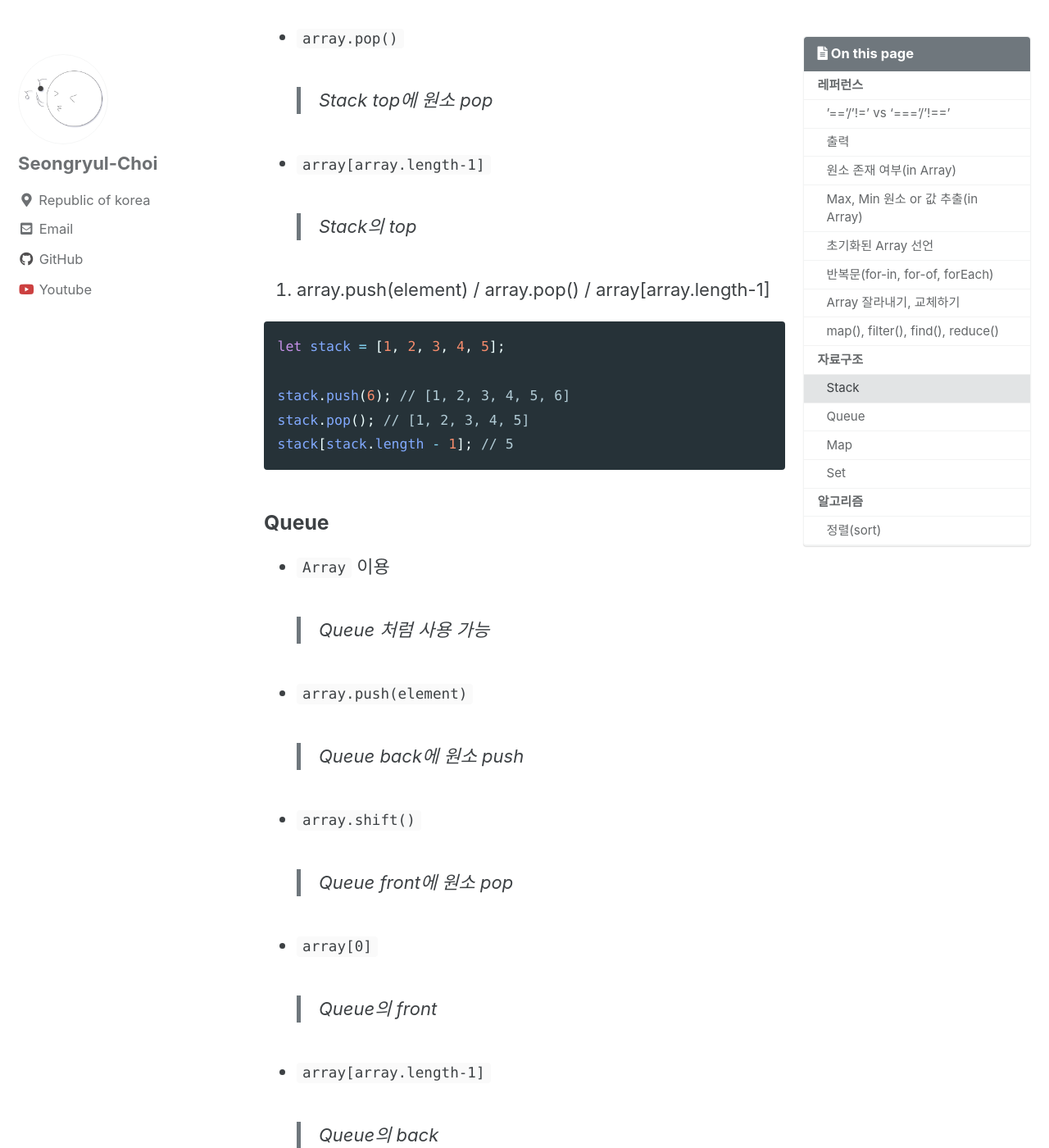
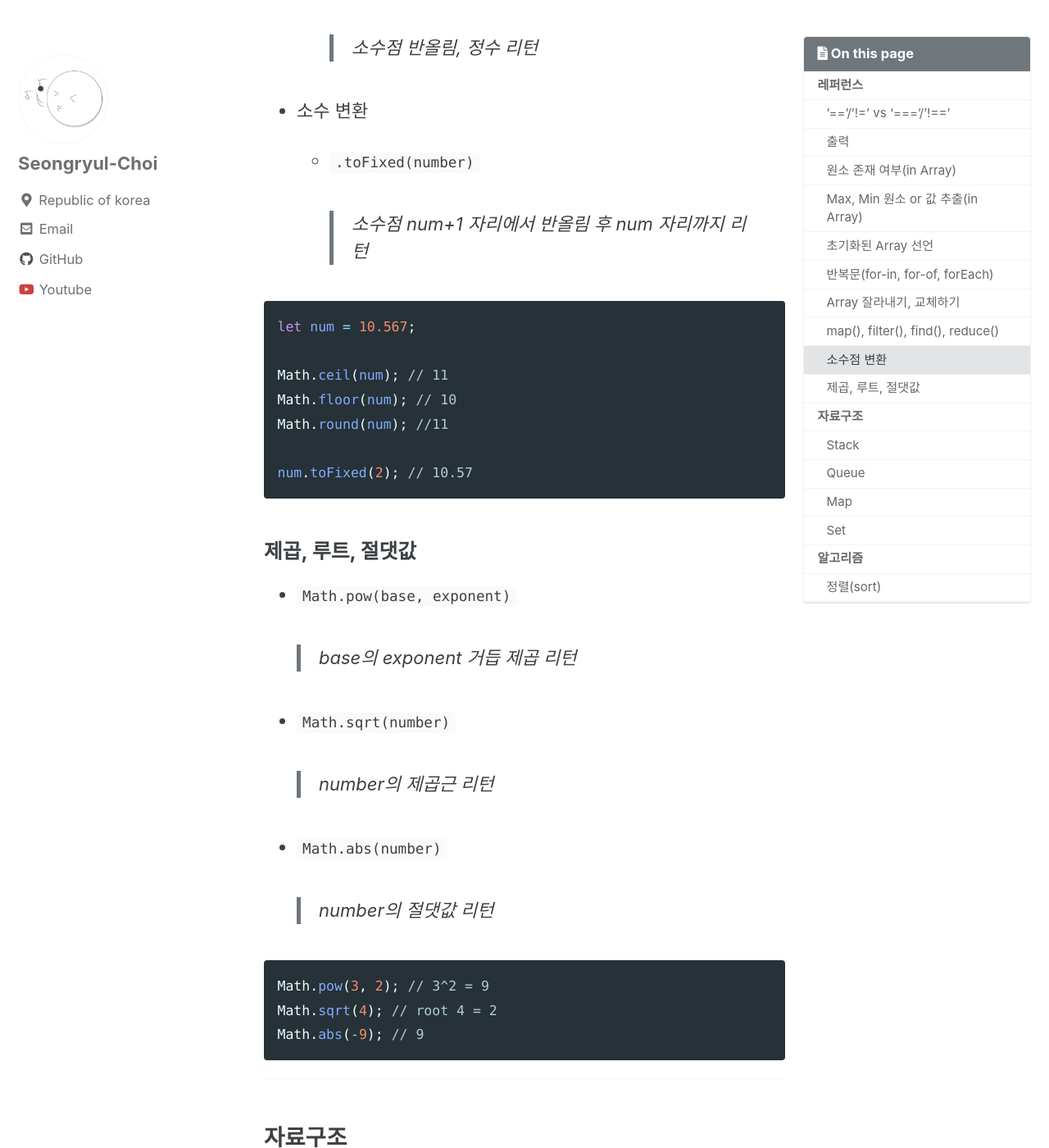
Before and after one commit to ryulurala/ryulurala.github.io, a Jekyll site: the page built from _posts/2021-01-17-reference_javascript.md, in a window 1280 px wide and 1400 px high, scrolled down 9227 px. Shown: the whole window at 82% size. Built offline with Jekyll 4.4.1, drawn with Linux system fonts in a browser that asks for light colours; cached includes are drawn as plain includes; some of the changed text lies outside the part shown.

Commit message:
Update JavaScript-Reference

````diff
--- a/_posts/2021-01-17-reference_javascript.md
+++ b/_posts/2021-01-17-reference_javascript.md
@@ -228,6 +228,46 @@ let reduceResult2 = arr.reduce((prev, value) => {
 }, []); // [2, 4, 6, 8, 10]
 ```
 
+### 소수점 변환
+
+- 정수 변환
+
+  - `Math.ceil(number)`
+    > 소수점 올림, 정수 리턴
+  - `Math.floor(number)`
+    > 소수점 내림, 정수 리턴
+  - `Math.round(number)`
+    > 소수점 반올림, 정수 리턴
+
+- 소수 변환
+  - `.toFixed(number)`
+    > 소수점 num+1 자리에서 반올림 후 num 자리까지 리턴
+
+```js
+let num = 10.567;
+
+Math.ceil(num); // 11
+Math.floor(num); // 10
+Math.round(num); //11
+
+num.toFixed(2); // 10.57
+```
+
+### 제곱, 루트, 절댓값
+
+- `Math.pow(base, exponent)`
+  > base의 exponent 거듭 제곱 리턴
+- `Math.sqrt(number)`
+  > number의 제곱근 리턴
+- `Math.abs(number)`
+  > number의 절댓값 리턴
+
+```js
+Math.pow(3, 2); // 3^2 = 9
+Math.sqrt(4); // root 4 = 2
+Math.abs(-9); // 9
+```
+
 ---
 
 ## 자료구조
````
